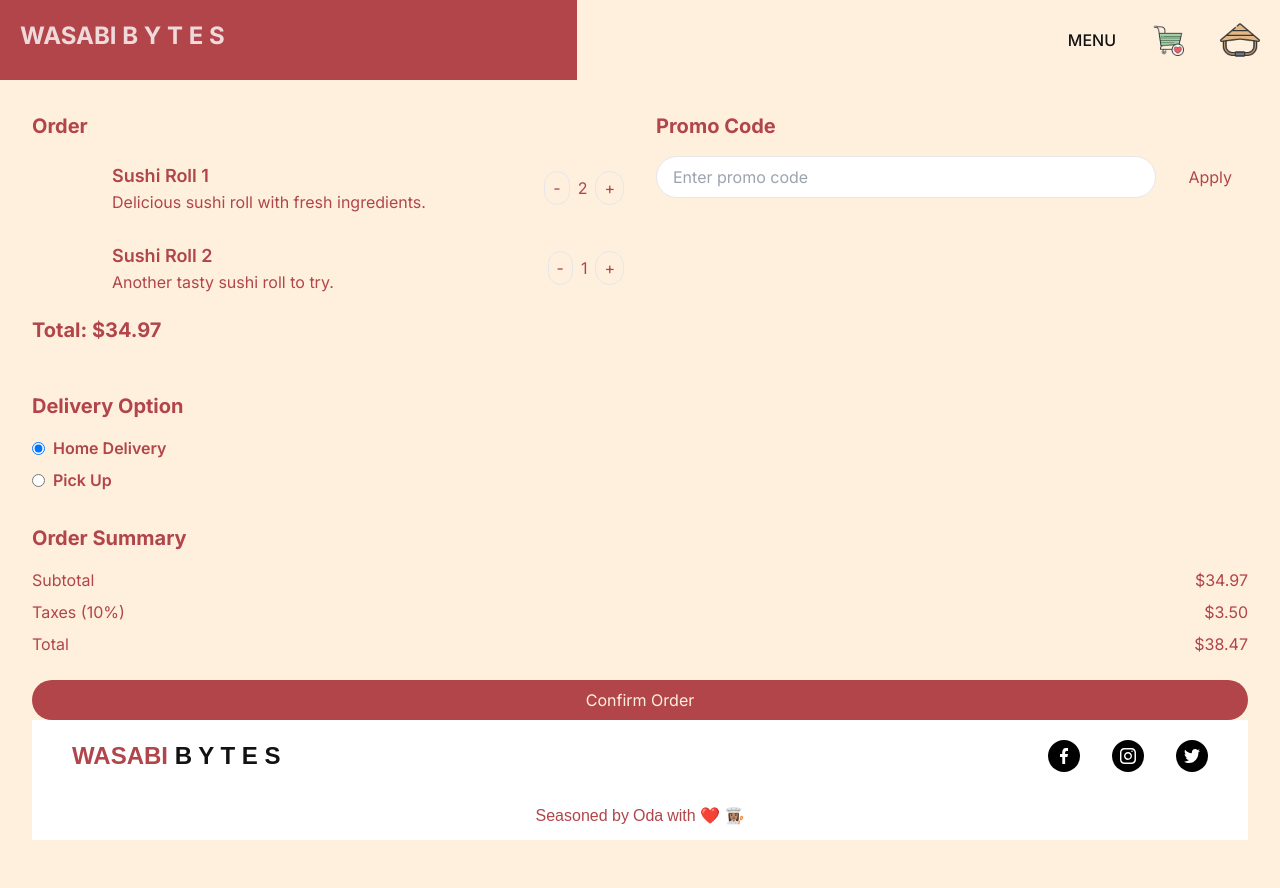
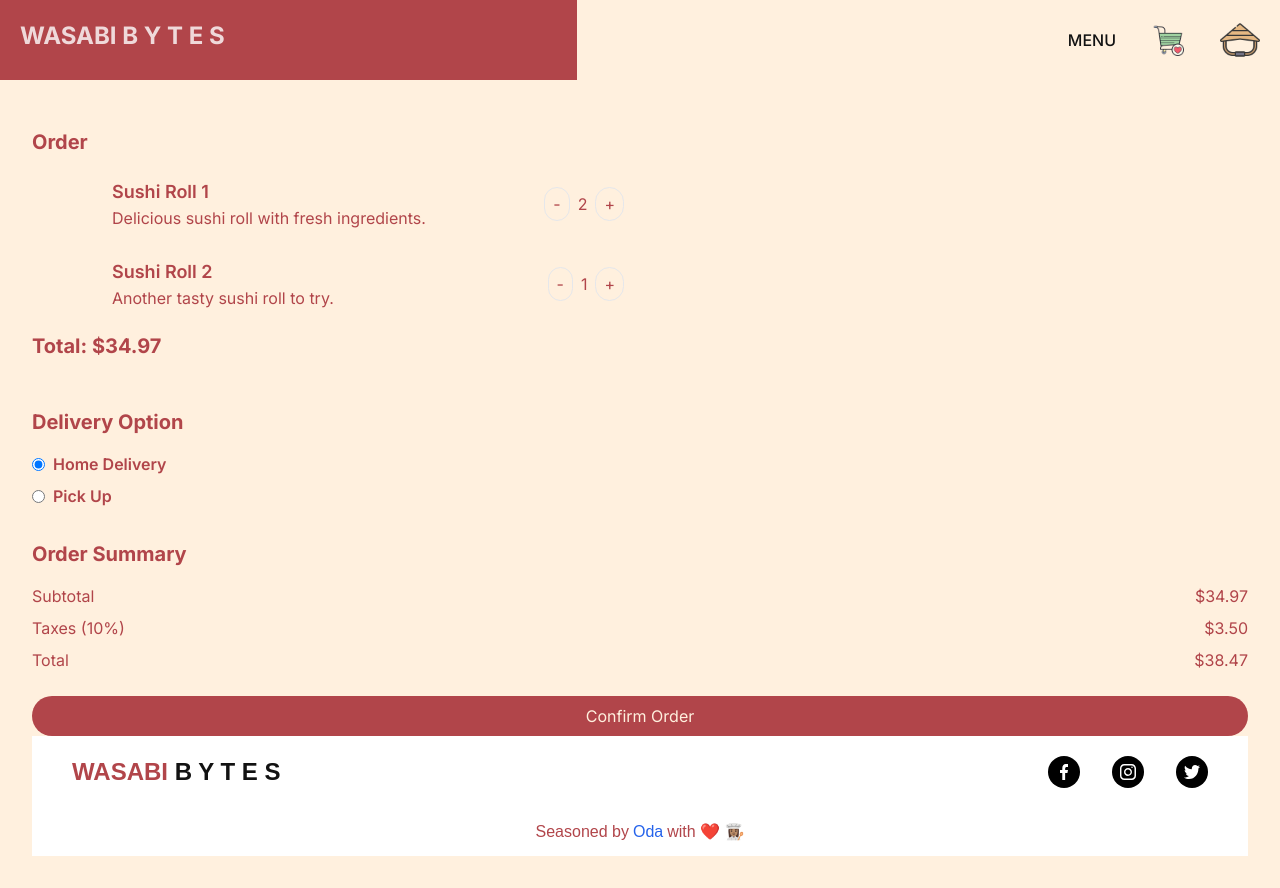
Before and after one commit to OdaGuzman/WasabiBytes, a Next.js app: page /cart in a window 1280 px wide. Built offline with nearby package versions, Linux system fonts and the light colour scheme.

Commit message:
clean up

```diff
--- a/app/cart/page.tsx
+++ b/app/cart/page.tsx
@@ -15,7 +15,8 @@ const Cart: React.FC = () => {
       quantity: 2,
       price: 12.99,
       // image: '/sushi-roll-1.jpg', // Replace with the actual image URL
-    },
+    }
+    ,
     {
       id: 2,
       name: 'Sushi Roll 2',
@@ -66,7 +67,7 @@ const Cart: React.FC = () => {
         <div className="grid grid-cols-1 md:grid-cols-2 gap-8">
           {/* Cart Items */}
           <div>
-            <h2 className="text-xl font-bold mb-4">Order</h2>
+            <h2 className="text-xl font-bold my-4">Order</h2>
             {cartItems.map((item) => (
               <div key={item.id} className="flex items-center mb-4">
                 <div className="w-16 h-16 mr-4">
@@ -91,7 +92,7 @@ const Cart: React.FC = () => {
           </div>
 
           {/* Promo Code */}
-          <div>
+          {/* <div>
             <h2 className="text-xl font-bold mb-4">Promo Code</h2>
             <div className="flex items-center">
               <input
@@ -108,7 +109,7 @@ const Cart: React.FC = () => {
                 Apply
               </button>
             </div>
-          </div>
+          </div> */}
         </div>
 
         {/* Delivery Option */}
--- a/components/Footer.tsx
+++ b/components/Footer.tsx
@@ -53,8 +53,7 @@ const Footer = () => {
           <a
             href="https://www.linkedin.com/in/oda-guzman/"
             target="_blank"
-            rel="noopener noreferrer"
-            className="text-primary-color font-500 ml-1 mr-1"
+            className="text-blue-600 font-500 ml-1 mr-1"
           >
             Oda
           </a>
```
